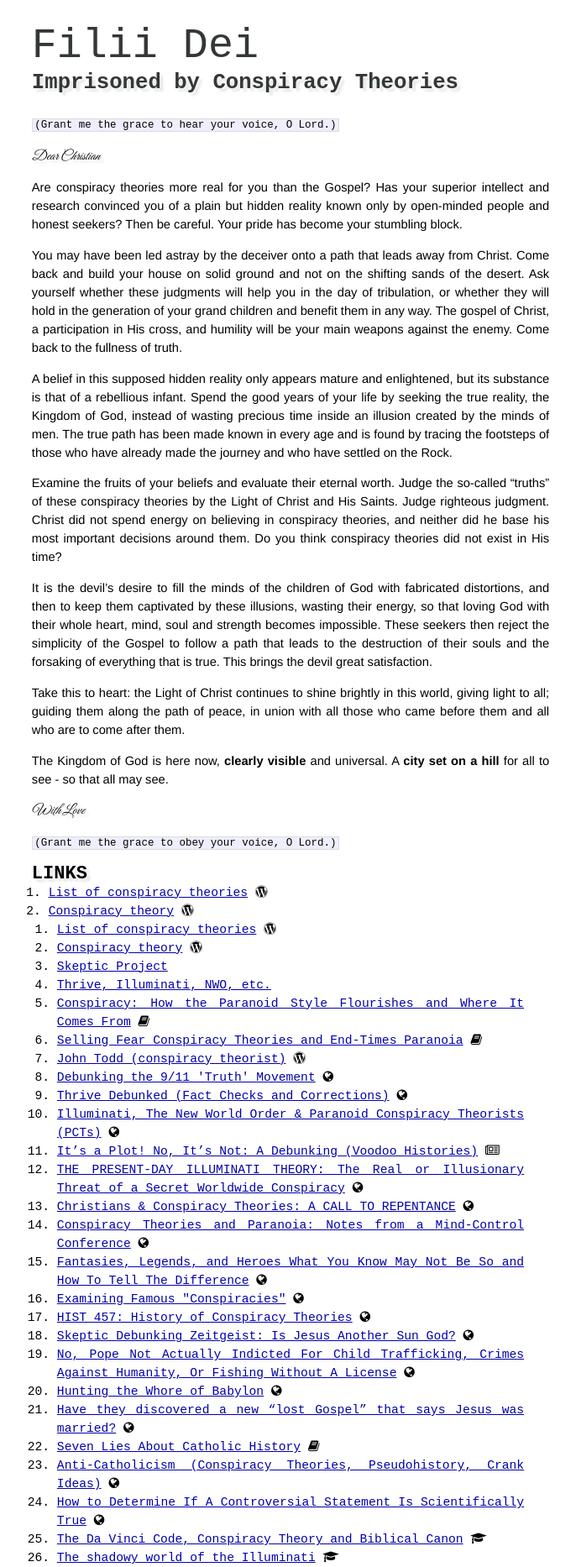
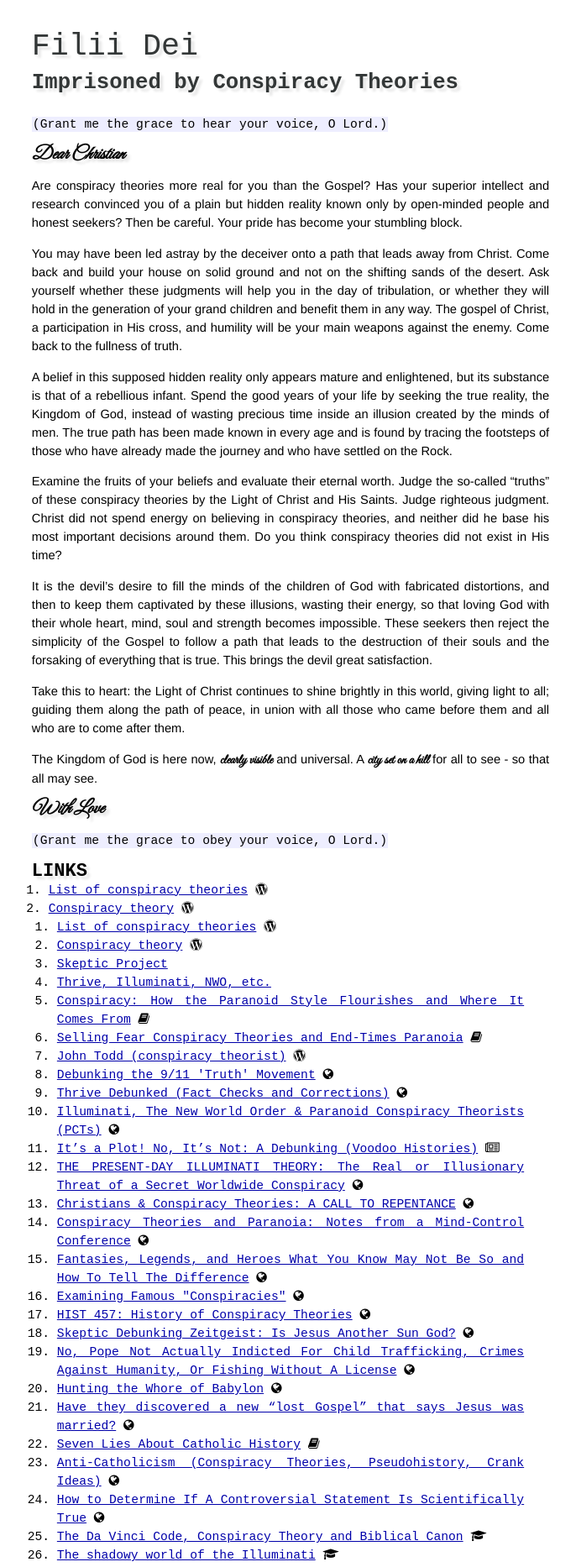
Before and after one commit to afrikatoliek/afrikatoliek.github.io, a Jekyll site: the page built from _posts/2014-12-15-conspiracy-theories.md, in a window 1280 px wide. Shown: the whole page at 84% size, without its empty margins (294-980 px from the left). Built offline with Jekyll 4.4.1, drawn with Linux system fonts in a browser that asks for light colours; nearby versions of some CDN libraries; some web fonts are replaced; Markdown is read by kramdown in place of the engine named in the settings.

Commit message:
More styling adjustments.

```diff
--- a/css/screen.css
+++ b/css/screen.css
@@ -72,9 +72,10 @@ ul.posts {
 
 .site .heading {
   font-family: 'PT Mono', monospace;
-  font-size: 50px;
+  font-size: 250%;
   font-weight: normal;
   color: #333737;
+  text-shadow: 4px 4px 3px rgba(0,0,0,0.1);
 }
 
 .site .heading a:link {
@@ -132,10 +133,10 @@ ul.posts {
   }
 
   #post code {
-    border: 1px solid #ddd;
+  	font-family: 'PT Mono', monospace;
     background-color: #eef;
-    font-size: 85%;
-    padding: 0 .2em;
+    font-size: 100%;
+    padding: 1px;
   }
 
     #post pre code {
@@ -144,8 +145,15 @@ ul.posts {
 
 #post p em {
 	font-family: 'Great Vibes', monospace;
+	font-size: 150%;
+	font-weight: bold;
+	text-shadow: 4px 4px 3px rgba(0,0,0,0.1);
+}
+
+#post p strong {
+	font-family: 'Great Vibes', monospace;
 	font-size: 110%;
-	text-shadow: 4px 4px 3px rgba(0,0,0,0.1);
+	font-weight: bold;
 }
 
   /* terminal */
```
